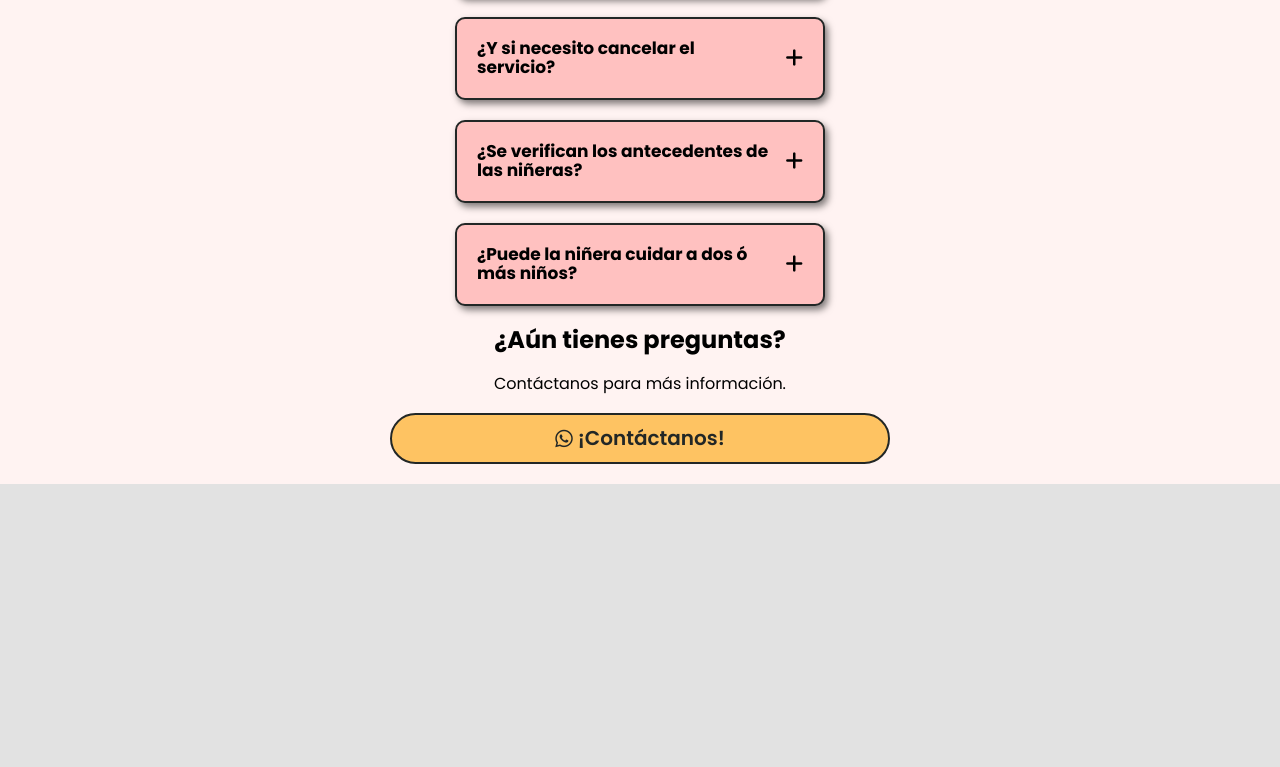
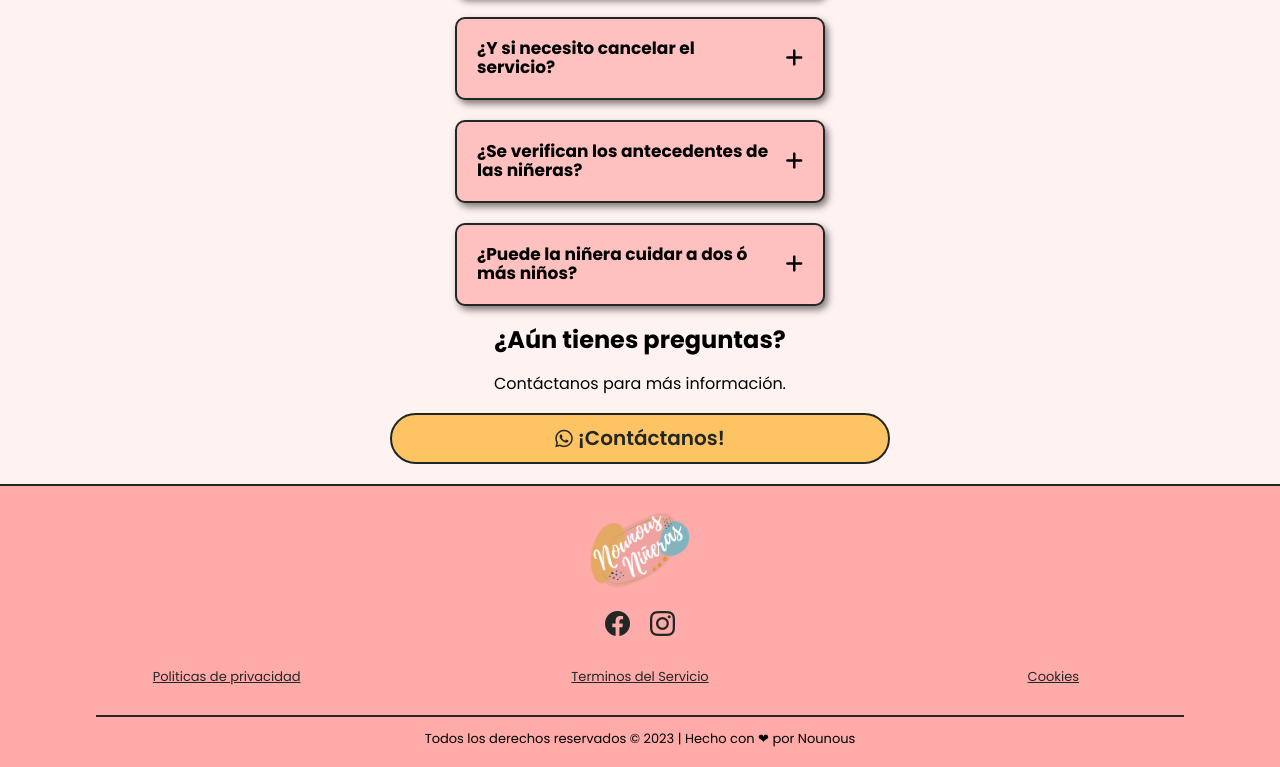
Before and after one commit to Camoralesh27/nounous_v3, a website: page index.html in a window 1280 px wide. Shown: the part 2650-3417 px from the top of the page. Before the commit the page ends 3134 px from the top, so only its background shows below. Drawn offline with nearby package versions, Linux system fonts and the light colour scheme.

Commit message:
terminando footer

```diff
--- a/index.html
+++ b/index.html
@@ -328,7 +328,27 @@
 
 <!-- ======= FOOTER ======= -->
     <footer class="footer">
+        <img src="./src/img/logo_letBlancas.png" alt="logo" class="footer__logo">
 
+        <div class="footer__social">
+            <a href="https://web.facebook.com/nousni" target="_blank" class="footer__socialLink">
+                <i class="footer__socialIcon bi bi-facebook"></i>
+            </a>
+
+            <a href="https://www.instagram.com/nounousnineras" target="_blank" class="footer__socialLink">
+                <i class="footer__socialIcon bi bi-instagram"></i>
+            </a>
+        </div>
+
+        <div class="footer__links">
+            <a href="#" class="footer__link">Politicas de privacidad</a>
+            <a href="#" class="footer__link">Terminos del Servicio</a>
+            <a href="#" class="footer__link">Cookies</a>
+        </div>
+
+        <div class="footer__line"></div>
+
+        <p class="footer__copyright">Todos los derechos reservados © 2023 | Hecho con ❤ por Nounous </p>
     </footer>
 
 
--- a/src/scss/ui/footer/_footer.scss
+++ b/src/scss/ui/footer/_footer.scss
@@ -1,2 +1,63 @@
 @use 'base/mixins' as m;
 @use 'base/variables' as v;
+
+.footer {
+    display: flex;
+    flex-direction: column;
+    align-items: center;
+    justify-content: space-around;
+    background-color: lighten(v.$pink4, 3%);
+    border-top: 2px solid v.$black;
+    row-gap: 1rem;
+    padding: 1.5rem 0;
+
+    &__logo {
+        width: 10rem;
+    }
+
+    &__social {
+        display: flex;
+        flex-direction: row;
+        justify-content: center;
+        column-gap: 2rem;
+
+    }
+
+    &__socialLink {
+        color: v.$black;
+        font-size: 2.5rem;
+
+    }
+
+    &__socialIcon {
+
+    }
+
+    &__links {
+        width: 100%;
+        margin: 0 auto;
+        padding: 2rem;
+        display: grid;
+        grid-template-columns: repeat(3, 1fr);
+        align-items: center;
+    }
+
+    &__link {
+        color: v.$black;
+        text-decoration: underline;
+        font-size: 1.3rem;
+        text-align: center;
+    }
+
+    &__line {
+        width: 85%;
+        border: 1px solid v.$black;
+    }
+
+    &__copyright {
+        text-align: center;
+        font-size: 1.3rem;
+        padding: .5rem 2rem;
+    }
+
+}
```
Also changed, not shown: build/css/app.css, 1 other file.
